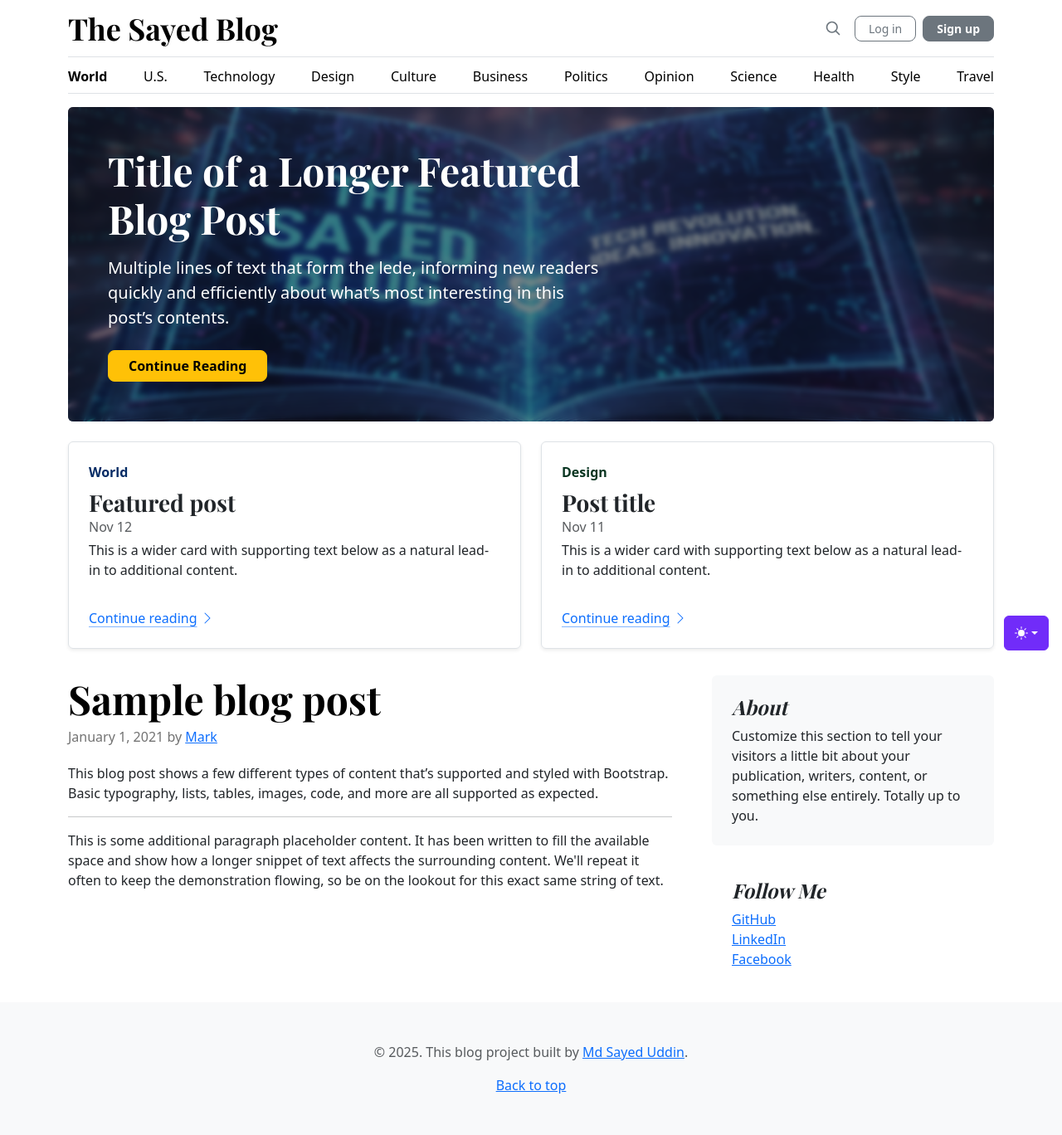
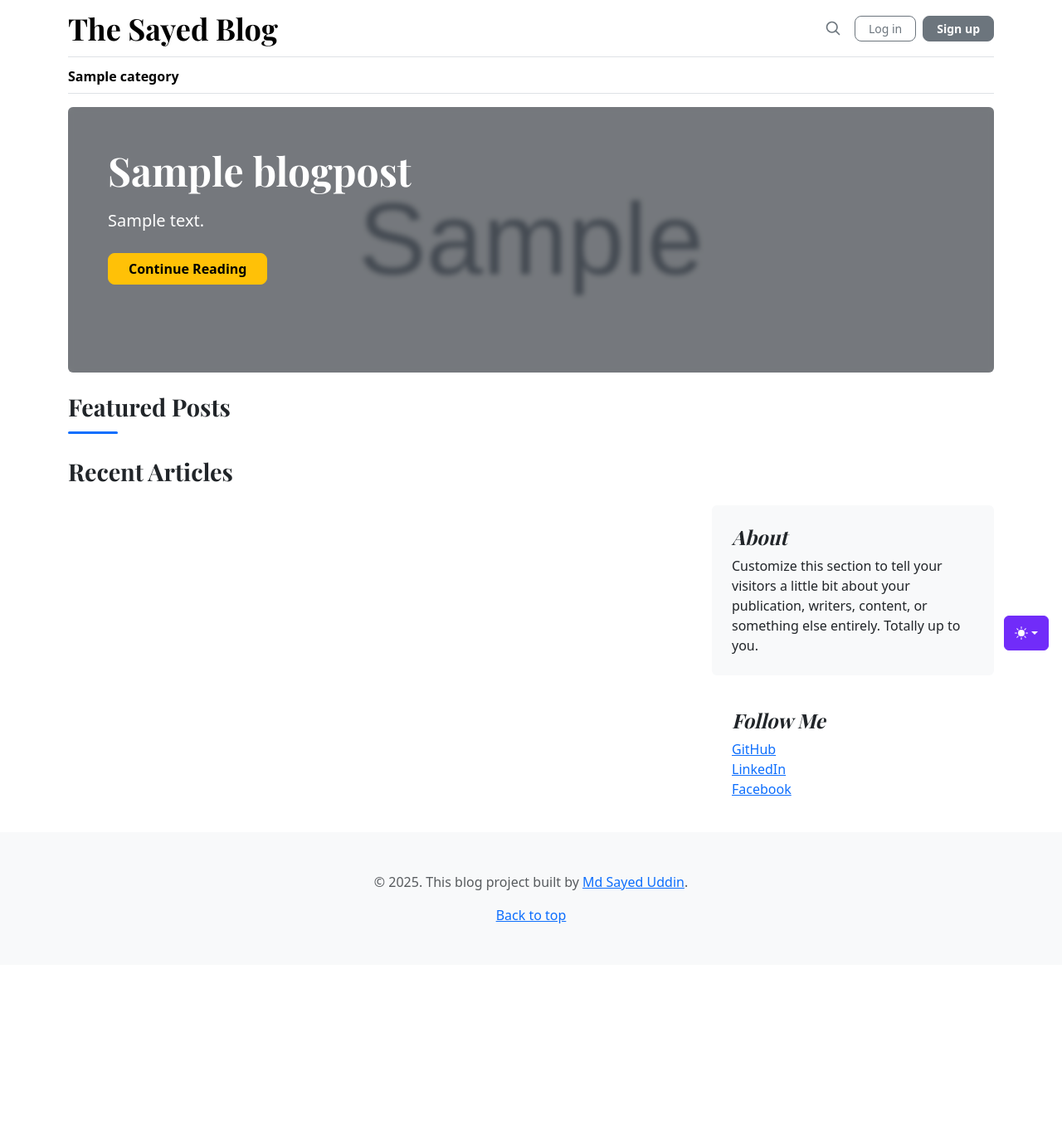
Before and after one commit to SayedUddinRayhan/django-blog-platform, a Django app: page / in a window 1280 px wide. Shown: the whole page at 83% size. After the commit the page ends 1113 px from the top, so only its background shows below. Run offline with Django 5.2, Linux system fonts and the light colour scheme; tables that the repository leaves empty hold one stand-in row (values such as "Sample post"); grey boxes marked "Sample" are stand-in pictures; some libraries are stand-ins or nearby versions.

Commit message:
Make home page dynamic

```diff
--- a/blog/views.py
+++ b/blog/views.py
@@ -1,7 +1,17 @@
 from django.shortcuts import render
 from django.views import View
-
+from .models import Category, BlogPost
 
 class HomeView(View):
     def get(self, request):
-        return render(request, 'home.html')
+
+        categoriesQ = Category.objects.all()
+        featured_postsQ = BlogPost.objects.filter(is_featured=True, status='published').order_by('-updated_at')
+        posts = BlogPost.objects.filter(is_featured=False, status='published').order_by('-updated_at')
+        context = {
+            'categories': categoriesQ if categoriesQ.exists() else None,
+            'featured_posts': featured_postsQ if featured_postsQ.exists() else None,
+            'posts': posts if posts.exists() else None,
+        }
+
+        return render(request, 'home.html', context)
--- a/templates/home.html
+++ b/templates/home.html
@@ -253,39 +253,23 @@
             <a class="btn btn-secondary btn-sm px-3 rounded-3 fw-semibold" href="#">
                 Sign up
             </a>
-
-
-
-
-
           </div>
         </div>
       </header>
       <div class="nav-scroller py-1 mb-3 border-bottom">
         <nav class="nav nav-underline justify-content-between">
-          <a class="nav-item nav-link link-body-emphasis active" href="#"
-            >World</a
-          >
-          <a class="nav-item nav-link link-body-emphasis" href="#">U.S.</a>
-          <a class="nav-item nav-link link-body-emphasis" href="#"
-            >Technology</a
-          >
-          <a class="nav-item nav-link link-body-emphasis" href="#">Design</a>
-          <a class="nav-item nav-link link-body-emphasis" href="#">Culture</a>
-          <a class="nav-item nav-link link-body-emphasis" href="#">Business</a>
-          <a class="nav-item nav-link link-body-emphasis" href="#">Politics</a>
-          <a class="nav-item nav-link link-body-emphasis" href="#">Opinion</a>
-          <a class="nav-item nav-link link-body-emphasis" href="#">Science</a>
-          <a class="nav-item nav-link link-body-emphasis" href="#">Health</a>
-          <a class="nav-item nav-link link-body-emphasis" href="#">Style</a>
-          <a class="nav-item nav-link link-body-emphasis" href="#">Travel</a>
+          {% for category in categories %}
+            <a class="nav-item nav-link link-body-emphasis active" href="#"> {{ category.name }}</a>
+          {% endfor %}
         </nav>
       </div>
     </div>
     <main class="container">
+      {% for post in featured_posts %}
+        {% if forloop.first %}
             <div class="p-4 p-md-5 mb-4 rounded position-relative"
                 style="
-              background-image: url('{% static 'images/banner.png' %}');
+                  background-image: url('{{ post.featured_image.url }}');
                   background-size: cover;
                   background-position: center;
                   background-repeat: no-repeat;
@@ -303,99 +287,66 @@
               <!-- Content -->
               <div class="col-lg-7 px-0 position-relative text-white" style="z-index: 5;">
                 <h1 class="display-5 fw-bold mb-3">
-              Title of a Longer Featured Blog Post
+                  {{ post.title }}
                 </h1>
                 <p class="lead mb-4">
-              Multiple lines of text that form the lede, informing new readers quickly
-              and efficiently about what’s most interesting in this post’s contents.
+                 {{ post.short_description | truncatewords:15 }}
                 </p>
                 <a href="#" class="btn btn-warning fw-semibold px-4 rounded-3">
                   Continue Reading
                 </a>
               </div>
             </div>
-    </div>
 
-      </div>
+        {% endif %}
+    {% endfor %}
+
+
+    <h2 class="fw-bold mb-4" style="font-size:1.8rem; position:relative;">Featured Posts</h2>
+    <div style="width:60px; height:3px; background:#0d6efd; border-radius:5px; margin-top:-12px; margin-bottom:20px;"></div>
         <div class="row mb-2">
+            {% for post in featured_posts %}
+            {% if not forloop.first %}
               <div class="col-md-6">
-          <div
-            class="row g-0 border rounded overflow-hidden flex-md-row mb-4 shadow-sm h-md-250 position-relative"
-          >
+                  <div class="row g-0 border rounded overflow-hidden flex-md-row mb-4 shadow-sm h-md-250 position-relative">
                       <div class="col p-4 d-flex flex-column position-static">
-              <strong class="d-inline-block mb-2 text-primary-emphasis"
-                >World</strong
-              >
-              <h3 class="mb-0">Featured post</h3>
-              <div class="mb-1 text-body-secondary">Nov 12</div>
-              <p class="card-text mb-auto">
-                This is a wider card with supporting text below as a natural
-                lead-in to additional content.
-              </p>
-              <a
-                href="#"
-                class="icon-link gap-1 icon-link-hover stretched-link"
-              >
+                          <h3 class="mb-0">{{ post.title }}</h3>
+                          <div class="mb-1 text-body-secondary">{{post.created_at | timesince}} ago | {{post.author}} </div>
+                          <p class="card-text mb-auto">{{ post.short_description | truncatewords:50 }}</p>
+                          <a href="#" class="icon-link gap-1 icon-link-hover stretched-link">
                             Continue reading
                             <svg class="bi" aria-hidden="true">
                               <use xlink:href="#chevron-right"></use>
                             </svg>
                         </a>
                     </div>
-
                 </div>
             </div>
-        <div class="col-md-6">
-          <div
-            class="row g-0 border rounded overflow-hidden flex-md-row mb-4 shadow-sm h-md-250 position-relative"
-          >
-            <div class="col p-4 d-flex flex-column position-static">
-              <strong class="d-inline-block mb-2 text-success-emphasis"
-                >Design</strong
-              >
-              <h3 class="mb-0">Post title</h3>
-              <div class="mb-1 text-body-secondary">Nov 11</div>
-              <p class="mb-auto">
-                This is a wider card with supporting text below as a natural
-                lead-in to additional content.
+            {% endif %}
+          {% endfor %}
+        </div>
+
+      <h2 class="fw-bold mb-4" style="font-size:1.8rem; position:relative;">Recent Articles</h2>
+      <div class="row g-5">
+        <div class="col-md-8">
+          {% for post in posts %}
+            <article class="blog-post">
+              <h2 class="display-6 link-body-emphasis mb-1">{{ post.title }}</h2>
+              <p class="blog-post-meta">
+                {{ post.created_at }} by <a href="#">{{ post.author }}</a>
               </p>
-              <a
-                href="#"
-                class="icon-link gap-1 icon-link-hover stretched-link"
-              >
+              <p>
+                {{ post.short_description | truncatewords:50 }}
+              </p>
+              <a href="#" class="icon-link gap-1 icon-link-hover stretched-link">
                             Continue reading
                             <svg class="bi" aria-hidden="true">
                               <use xlink:href="#chevron-right"></use>
                             </svg>
                         </a>
-            </div>
-
-          </div>
-        </div>
-      </div>
-      <div class="row g-5">
-        <div class="col-md-8">
-          <article class="blog-post">
-            <h2 class="display-5 link-body-emphasis mb-1">Sample blog post</h2>
-            <p class="blog-post-meta">
-              January 1, 2021 by <a href="#">Mark</a>
-            </p>
-            <p>
-              This blog post shows a few different types of content that’s
-              supported and styled with Bootstrap. Basic typography, lists,
-              tables, images, code, and more are all supported as expected.
-            </p>
               <hr />
-            <p>
-              This is some additional paragraph placeholder content. It has been
-              written to fill the available space and show how a longer snippet
-              of text affects the surrounding content. We'll repeat it often to
-              keep the demonstration flowing, so be on the lookout for this
-              exact same string of text.
-            </p>
-
             </article>
-
+          {% endfor %}
         </div>
         <div class="col-md-4">
           <div class="position-sticky" style="top: 2rem">
@@ -407,88 +358,12 @@
                 Totally up to you.
               </p>
             </div>
-            {% comment %} <div>
-              <h4 class="fst-italic">Recent posts</h4>
-              <ul class="list-unstyled">
-                <li>
-                  <a
-                    class="d-flex flex-column flex-lg-row gap-3 align-items-start align-items-lg-center py-3 link-body-emphasis text-decoration-none border-top"
-                    href="#"
-                  >
-                    <svg
-                      aria-hidden="true"
-                      class="bd-placeholder-img"
-                      height="96"
-                      preserveAspectRatio="xMidYMid slice"
-                      width="100%"
-                      xmlns="http://www.w3.org/2000/svg"
-                    >
-                      <rect width="100%" height="100%" fill="#777"></rect>
-                    </svg>
-                    <div class="col-lg-8">
-                      <h6 class="mb-0">Example blog post title</h6>
-                      <small class="text-body-secondary"
-                        >January 15, 2024</small
-                      >
-                    </div>
-                  </a>
-                </li>
-                <li>
-                  <a
-                    class="d-flex flex-column flex-lg-row gap-3 align-items-start align-items-lg-center py-3 link-body-emphasis text-decoration-none border-top"
-                    href="#"
-                  >
-                    <svg
-                      aria-hidden="true"
-                      class="bd-placeholder-img"
-                      height="96"
-                      preserveAspectRatio="xMidYMid slice"
-                      width="100%"
-                      xmlns="http://www.w3.org/2000/svg"
-                    >
-                      <rect width="100%" height="100%" fill="#777"></rect>
-                    </svg>
-                    <div class="col-lg-8">
-                      <h6 class="mb-0">This is another blog post title</h6>
-                      <small class="text-body-secondary"
-                        >January 14, 2024</small
-                      >
-                    </div>
-                  </a>
-                </li>
-                <li>
-                  <a
-                    class="d-flex flex-column flex-lg-row gap-3 align-items-start align-items-lg-center py-3 link-body-emphasis text-decoration-none border-top"
-                    href="#"
-                  >
-                    <svg
-                      aria-hidden="true"
-                      class="bd-placeholder-img"
-                      height="96"
-                      preserveAspectRatio="xMidYMid slice"
-                      width="100%"
-                      xmlns="http://www.w3.org/2000/svg"
-                    >
-                      <rect width="100%" height="100%" fill="#777"></rect>
-                    </svg>
-                    <div class="col-lg-8">
-                      <h6 class="mb-0">
-                        Longer blog post title: This one has multiple lines!
-                      </h6>
-                      <small class="text-body-secondary"
-                        >January 13, 2024</small
-                      >
-                    </div>
-                  </a>
-                </li>
-              </ul>
-            </div> {% endcomment %}
 
             <div class="p-4">
               <h4 class="fst-italic">Follow Me</h4>
               <ol class="list-unstyled">
-                <li><a href="#">GitHub</a></li>
-                <li><a href="#">LinkedIn</a></li>
+                <li><a href="https://github.com/SayedUddinRayhan/">GitHub</a></li>
+                <li><a href="https://www.linkedin.com/in/md-sayed-uddin/">LinkedIn</a></li>
                 <li><a href="#">Facebook</a></li>
               </ol>
             </div>
```
Also changed, not shown: blog/admin.py (+10 -1 lines). Lines whose indentation alone changed are shown as unchanged.
